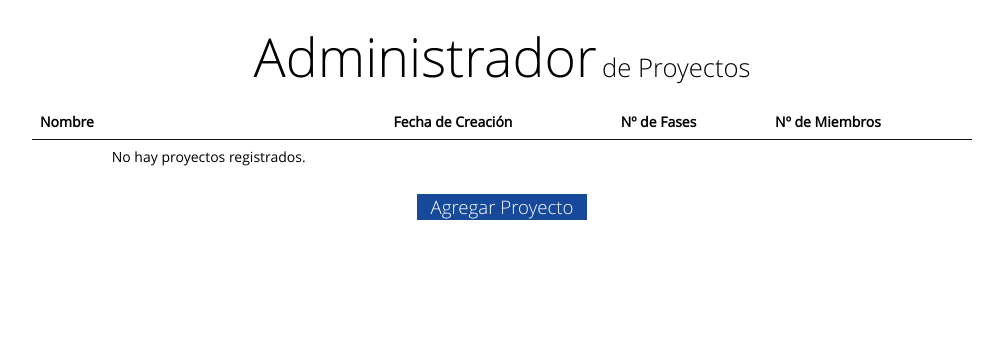
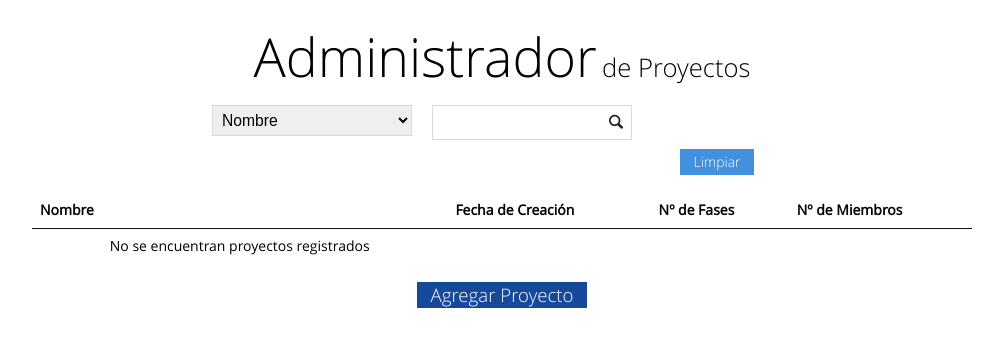
Before and after one commit to fersauce/Sigma_System, a Django app: page /ss/proyecto/ in a window 1280 px wide. Shown: the part 45-392 px from the top of the page, without its empty margins (38-1041 px from the left). Run offline with Django 3.2, Linux system fonts and the light colour scheme; data that the repository does not hold is empty.

Commit message:
Busqueda de Proyectos Listo

```diff
--- a/Sigma_System/forms.py
+++ b/Sigma_System/forms.py
@@ -1,6 +1,6 @@
 from django import forms
 from django.contrib.auth.models import User
-from Sigma_System.models import Usuario
+from Sigma_System.models import Usuario, Proyecto
 
 __author__ = 'sauce'
 
@@ -62,3 +62,12 @@ class ModificarProyecto(forms.Form):
     estado = forms.CharField(max_length=30,
                              widget=forms.Select(choices=opciones))
     costo = forms.IntegerField()
+
+
+class BusquedaProyectoForm(forms.Form):
+    CHOICES = [(1, 'Nombre'), (2, 'Fecha de Inicio'), (3, 'Fecha A Culminar')]
+
+    columna = forms.CharField(max_length=40,
+                              widget=forms.Select(choices=CHOICES))
+    busqueda = forms.CharField(max_length=50,
+                               widget=forms.TextInput(attrs={}))
--- a/Sigma_System/urls.py
+++ b/Sigma_System/urls.py
@@ -27,4 +27,10 @@ urlpatterns = patterns('',
                        url(r'^proyecto/eliminar/(?P<idProyecto>\d+)$',
                            'Sigma_System.views.baja_proyecto',
                            name='adm_proy_baja'),
+                       url(r'^proyecto/buscar/$',
+                           'Sigma_System.views.buscar_proyecto',
+                           name='adm_proy_busq'),
+                       url(r'^proyecto/fase/(?P<idProyect>\d+)$',
+                           'Sigma_System.views.administrar_fases',
+                           name='adm_fase'),
 )
--- a/Sigma_System/views.py
+++ b/Sigma_System/views.py
@@ -8,7 +8,9 @@ from django.shortcuts import render, render_to_response
 from django.http import *
 from django.template import RequestContext
 from django.template.loader import render_to_string
-from Sigma_System.forms import RecuperarPassForm, AltaProyectoForm
+from Sigma_System import forms
+from Sigma_System.forms import RecuperarPassForm, AltaProyectoForm, \
+    BusquedaProyectoForm
 from Sigma_System.models import FormLogin, FormAltaUsuario, Usuario, Proyecto, \
     Fase
 from django.contrib.auth.decorators import login_required
@@ -148,8 +150,10 @@ def administrar_proyecto(request):
     """
     proyectos = Proyecto.objects.all()
     return render_to_response('administrarproyectos.html',
-                              {'proyectos': proyectos},
-                              context_instance=RequestContext(request))
+                              {'proyectos': proyectos,
+                               'vacio': 'No se encuentran proyectos registrados',
+                               'form': forms.BusquedaProyectoForm()}
+                              , context_instance=RequestContext(request))
 
 
 def alta_proyecto(request):
@@ -225,7 +229,33 @@ def buscar_proyecto(request):
     """
     Vista para realizar la busqueda de un proyecto
     """
-    pass
+    proyectos = []
+    if request.method == 'POST':
+        form = BusquedaProyectoForm(request.POST, request.FILES)
+        if form.is_valid():
+            if form.cleaned_data['columna'] == '1':
+                """
+                Si el patron a utilizar es el nombre
+                """
+                proyectos = Proyecto.objects.filter(
+                    nombre=form.cleaned_data['busqueda'])
+            if form.cleaned_data['columna'] == '2':
+                """
+                Si el patron a utilizar es la fecha de inicio
+                """
+                proyectos = Proyecto.objects.filter(
+                    fechaInicio=form.cleaned_data['busqueda'])
+            if form.cleaned_data['columna'] == '3':
+                """
+                Si el patron a utilizar es la fecha de culminacion de un
+                proyecto
+                """
+                proyectos = Proyecto.objects.filter(
+                    fechaFinalizacion=form.cleaned_data['busqueda'])
+    return render(request, 'administrarproyectos.html',
+                  {'proyectos': proyectos,
+                   'vacio': 'No se encuentran proyectos con ese patron de busqueda',
+                   'form': BusquedaProyectoForm()})
 
 
 ################################################################################
@@ -233,8 +263,6 @@ def buscar_proyecto(request):
 #########################          FASES          ##############################
 ################################################################################
 ################################################################################
-
-
 def administrar_fases(request, idProyect):
     """
     Vista para realizar la administracion de las fases de un proyecto
--- a/templates/administrarproyectos.html
+++ b/templates/administrarproyectos.html
@@ -22,11 +22,46 @@
     <div class="container">
         <div class="grid">
             <div class="row">
-                  <!--=====================================tabla=================================-->
                 <div class="span12">
                     <div class="">
-
                         <h1><a href="#"></a>Administrador<small class="on-right">de Proyectos</small></h1>
+                        <form action = "{% url 'sigma:adm_proy_busq' %}" method="post">{% csrf_token %}
+                            <div class="" id="formBusqueda" >
+                                <div class="input-control select" id="columna">
+                                    {{ form.columna }}
+                                </div>
+                                <div class="input-control text" data-role="input-control" id="busqueda">
+                                    {{ form.busqueda }}
+                                    <button class="btn-search"> </button>
+                                </div><br><br>
+                                <div>
+                                    <a class="button info" href="{% url 'sigma:adm_proy' %}" id="botLimpiar">Limpiar</a>
+                                </div>
+                                <style type="text/css">
+                                    #formBusqueda{
+                                        width: 600px;
+                                    }
+                                    #columna{
+                                        float: left;
+                                        margin-left: 10px;
+                                        margin-right: 10px;
+                                        width: 200px;
+                                    }
+                                    #busqueda{
+                                        float: left;
+                                        margin-left: 10px;
+                                        height: 35px;
+                                        width: 200px;
+                                    }
+                                    #limp{
+                                        float: left;
+                                        margin-left: 10px;
+                                        width: 15px;
+                                        height: 35px;
+                                    }
+                                </style>
+                            </div>
+                        </form>
                         <table class="table hovered" >
                             <thead>
                                 <tr>
@@ -39,8 +74,8 @@
                             <tbody>
                             {% for proyecto in proyectos %}
                                 <tr>
-                                    <td>{{ proyecto.nombre }}</td>
-                                    <td class="right"><a href="{% url 'sigma:amd_fase' proyecto.pk %}">{{ proyecto.fechaCreacion }}</a></td>
+                                    <td><a href="{% url 'sigma:adm_fase' proyecto.pk %}">{{ proyecto.nombre }}</a></td>
+                                    <td class="right">{{ proyecto.fechaCreacion }}</td>
                                     <td class="right">{{ proyecto.nroFases }}</td>
                                     <td class="right">{{ proyecto.nroMiembros }}</td>
                                     <td class="button warning"><a href="{% url 'sigma:adm_proy_mod' proyecto.pk %}">Modificar</a></td>
@@ -94,12 +129,12 @@
                                     </script-->
                                 </tr>
                             {% empty %}
-                                <tr><td class="text-center">No hay proyectos registrados.</td></tr>
+                                <tr><td class="text-center">{{ vacio }}</td></tr>
                             {% endfor %}
                             </tbody>
                             <tfoot></tfoot>
                         </table>
-                    </div><!--div de la tabla 1-->
+                    </div>
                     <a href="{%  url 'sigma:adm_proy_alta' %}">
                         <button class="command-button primary">
                             <i class=""></i>Agregar Proyecto
```
